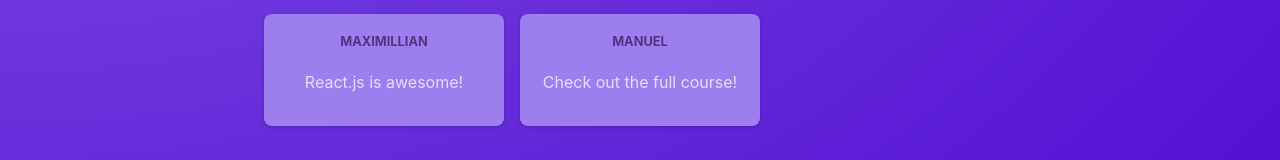
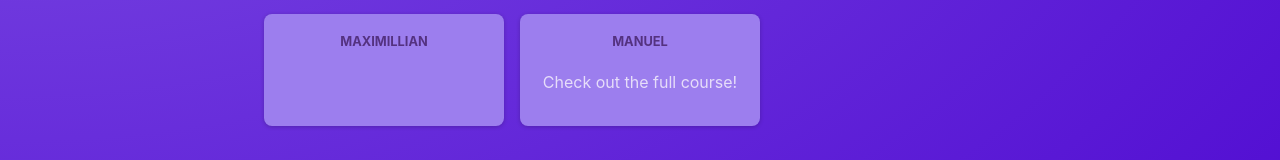
Before and after one commit to Jerscape/react-crash-course, a React (Vite) app: page / in a window 1280 px wide. Shown: the part 372-532 px from the top of the page. Built offline with nearby package versions, Linux system fonts and the light colour scheme.

Commit message:
useState moved from new post to posts lists

```diff
--- a/src/components/NewPost.jsx
+++ b/src/components/NewPost.jsx
@@ -1,12 +1,15 @@
 import classes from "./NewPost.module.css";
 
-function NewPost() {
+function NewPost(props) {
+
+
   return (
     <form className={classes.form}>
       <p>
         <label htmlFor="body">Text</label>
-        <textarea id="body" required rows={3} />
+        <textarea id="body" required rows={3} onChange={props.onBodyChange} />
       </p>
+      <p></p>
       <p>
         <label htmlFor="name">Your name</label>
         <input type="text" id="name" required />
--- a/src/components/PostsList.jsx
+++ b/src/components/PostsList.jsx
@@ -1,13 +1,21 @@
 import Post from "./Post";
 import NewPost from './NewPost'
-import classes from './PostsList.module.css'
+import classes from './PostsList.module.css';
+import { useState } from 'react';
 
 function PostsList(){
+  const [enteredBody, setEnteredBody] = useState('');
+
+  function bodyChangeHandler(event){
+    setEnteredBody(event.target.value)
+  }
+
   return(
+
     <>
-    <NewPost />
+    <NewPost onBodyChange={bodyChangeHandler} />
       <ul className={classes.posts}>
-       <Post author="Maximillian" body="React.js is awesome!" />
+       <Post author="Maximillian" body={enteredBody} />
        <Post author="Manuel" body ="Check out the full course!"/>
      </ul>
       </>
```
